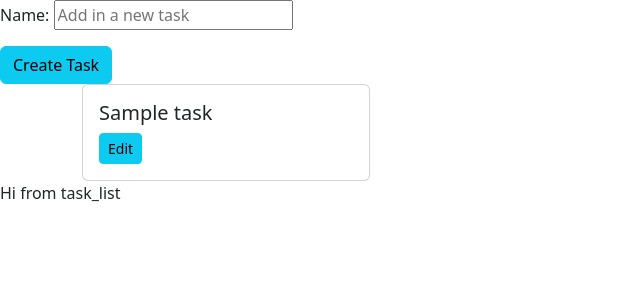
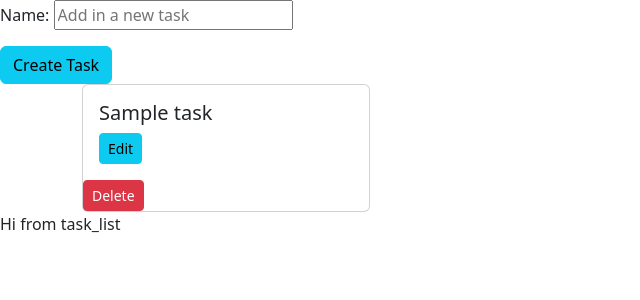
Before and after one commit to Loudotcom/ci-final-project, a Django app: page / in a window 1280 px wide. Shown: the part 88-388 px from the top of the page, without its empty margins (0-640 px from the left). Run offline with Django 4.2, Linux system fonts and the light colour scheme; a user stored in the database is signed in; tables that the repository leaves empty hold one stand-in row (values such as "Sample post").

Commit message:
add delete funcionality

```diff
--- a/todo/templates/todo/task_list.html
+++ b/todo/templates/todo/task_list.html
@@ -18,6 +18,9 @@
                         <h5 class="card-title">{{ task.name }}</h5>
                         <a href="{% url 'task_update' task.id %}" class="btn btn-sm btn-info">Edit</a>
                     </div>
+                    <div>
+                        <a href="{% url 'task_delete' task.id%}" class="btn btn-sm btn-danger">Delete</a>
+                    </div>
                 </div>
             </div>
         {% empty %}
--- a/todo/urls.py
+++ b/todo/urls.py
@@ -7,4 +7,5 @@ urlpatterns = [
         views.TaskList.as_view(), name='task_list'),
         path('create/', TaskCreateView.as_view(), name='task_create'),
         path('task/<int:pk>/update/', views.TaskUpdate.as_view(), name='task_update'),
+        path('task/<int:pk>/delete/', views.TaskDeleteView.as_view(), name='task_delete'),
 ]
--- a/todo/views.py
+++ b/todo/views.py
@@ -54,4 +54,5 @@ class TaskUpdate(LoginRequiredMixin, UpdateView):
 class TaskDeleteView(LoginRequiredMixin, DeleteView):
     model = Task
     context_object_name = 'task'
-    success_url = reverse_lazy('tasks')
+    template_name = 'todo/task_confirm_delete.html'
+    success_url = reverse_lazy('task_list')
```
Also changed, not shown: todo/templates/todo/task_confirm_delete.html (added, +11 -0 lines).
